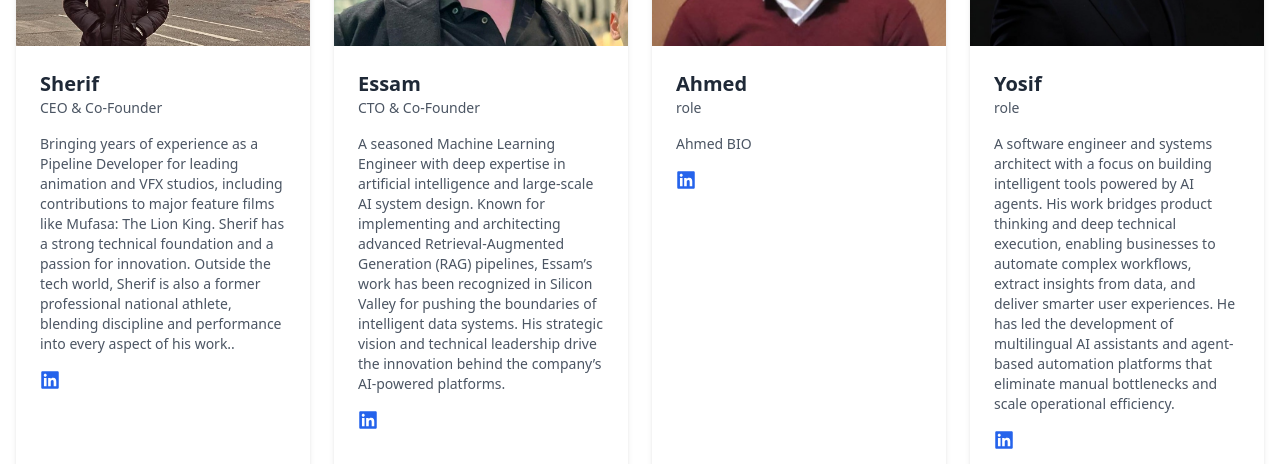
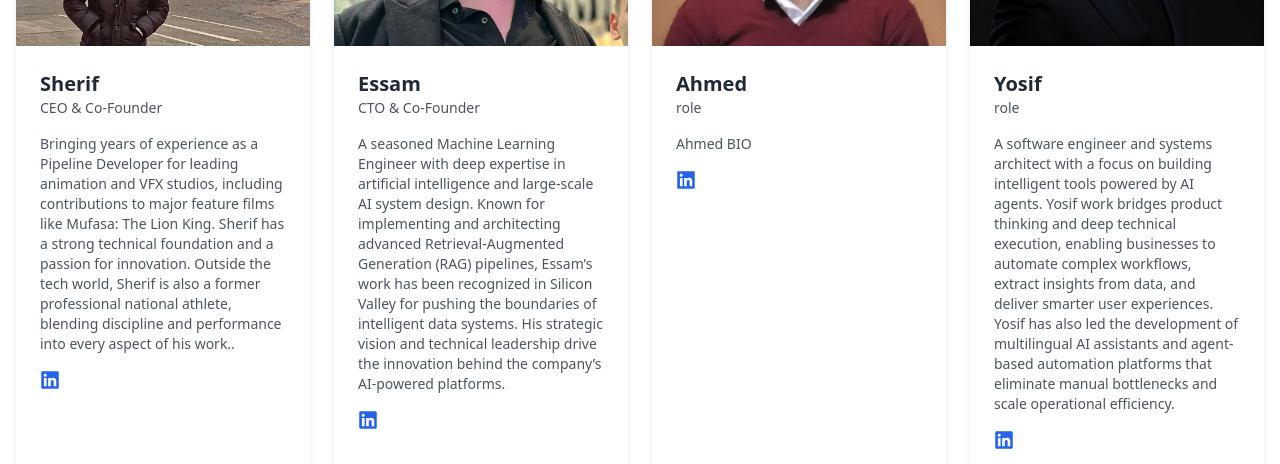
Before and after one commit to essamgouda97/entropyhub, a Next.js app: page / in a window 1280 px wide. Shown: the part 5760-6224 px from the top of the page. Built offline with nearby package versions, Linux system fonts and the light colour scheme.

Commit message:
fixing typos

```diff
--- a/src/components/sections/Team.tsx
+++ b/src/components/sections/Team.tsx
@@ -36,7 +36,7 @@ const teamMembers = [
   {
     name: 'Yosif',
     role: 'role',
-    bio: 'A software engineer and systems architect with a focus on building intelligent tools powered by AI agents. His work bridges product thinking and deep technical execution, enabling businesses to automate complex workflows, extract insights from data, and deliver smarter user experiences. He has led the development of multilingual AI assistants and agent-based automation platforms that eliminate manual bottlenecks and scale operational efficiency.',
+    bio: 'A software engineer and systems architect with a focus on building intelligent tools powered by AI agents. Yosif work bridges product thinking and deep technical execution, enabling businesses to automate complex workflows, extract insights from data, and deliver smarter user experiences. Yosif has also led the development of multilingual AI assistants and agent-based automation platforms that eliminate manual bottlenecks and scale operational efficiency.',
     image: '/yosif.jpg', // Make sure this image exists in public folder
     socialLinks: {
       linkedin: 'https://www.linkedin.com/in/yosif-elessawi/?originalSubdomain=eg',
```
